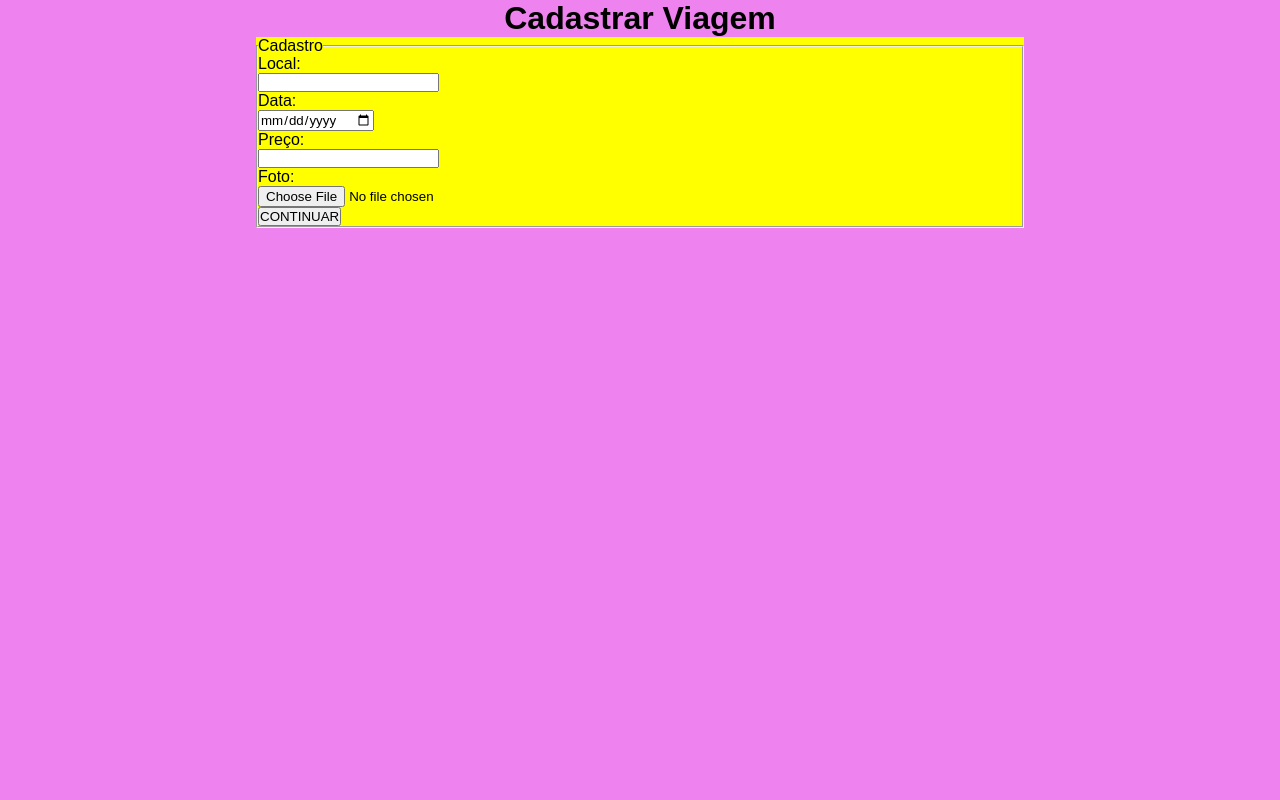
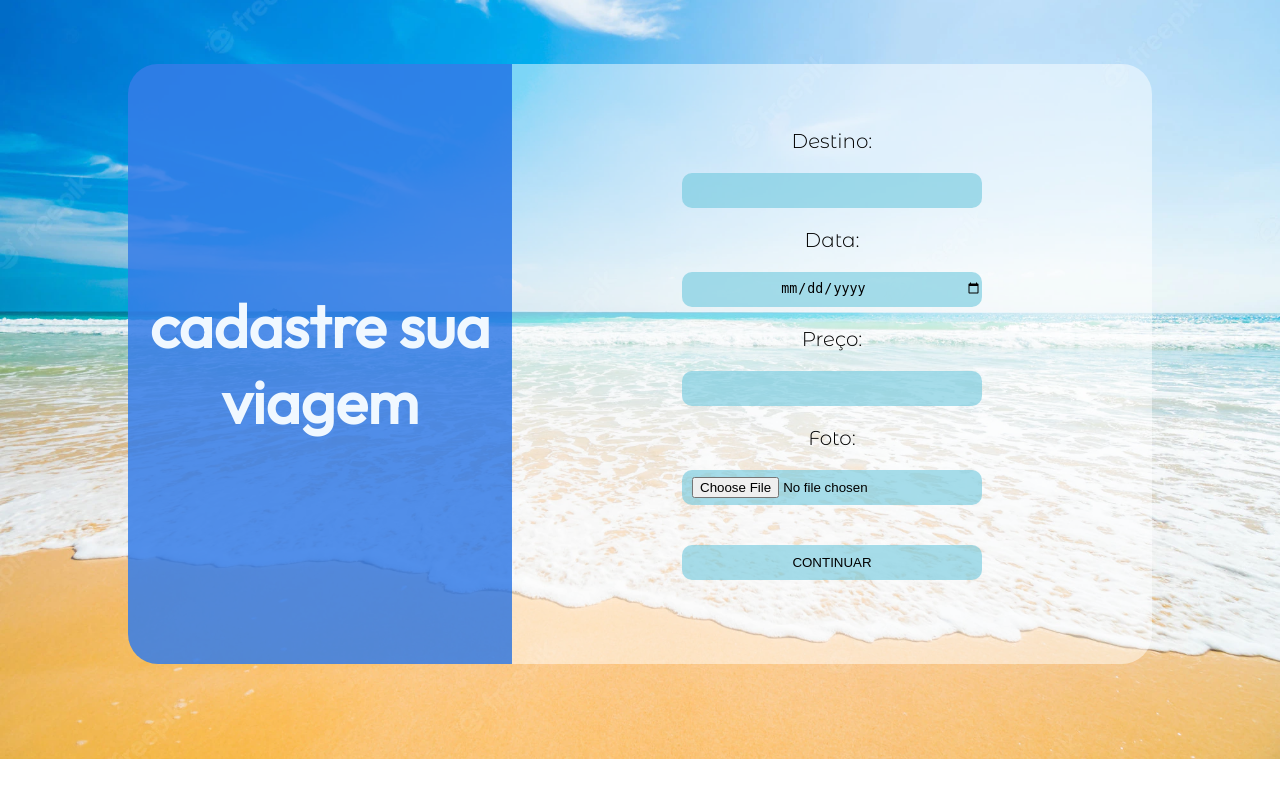
Before and after one commit to carlinhos1206/vooe, a PHP site: page /cad.viagem.php in a window 1280 px wide. Run offline with PHP 8.4, Linux system fonts and the light colour scheme.

Commit message:
tela de cadastro

```diff
--- a/cad.viagem.php
+++ b/cad.viagem.php
@@ -5,19 +5,29 @@
     <meta http-equiv="X-UA-Compatible" content="IE=edge">
     <meta name="viewport" content="width=device-width, initial-scale=1.0">
     <link rel="stylesheet" href="css/cad.viagem.css">
+    <link rel="preconnect" href="https://fonts.googleapis.com">
+<link rel="preconnect" href="https://fonts.gstatic.com" crossorigin>
+<link href="https://fonts.googleapis.com/css2?family=Montserrat+Alternates:wght@300&display=swap" rel="stylesheet">
+
+<link rel="preconnect" href="https://fonts.googleapis.com">
+<link rel="preconnect" href="https://fonts.gstatic.com" crossorigin>
+<link href="https://fonts.googleapis.com/css2?family=Outfit&display=swap" rel="stylesheet">
     <title>Cadastro de Viagem</title>
 </head>
 <body>
-    <h1>Cadastrar Viagem</h1>
+
 
 
     <div class="pai">
+        <div class="esq">
+            <H1>cadastre sua viagem</H1>
+        </div>
         <form action="lista.act.php" method="post" enctype="multipart/form-data">
             <fieldset>
-                <legend>Cadastro</legend>
+
 
                 <div class="inp">
-                <p>Local:</p>
+                <p>Destino:</p>
                 <input type="text" name="local" id="">
 
                 <p>Data:</p>
@@ -27,12 +37,14 @@
                 <input type="text" name="preco" id="">
 
                 <p>Foto:</p>
-                <input type="file" name="foto" id="">
+                <input id="ft" type="file" name="foto" id="" >
 
                 <p><input type="submit" value="CONTINUAR" id=""></p>
 
                 </div>
+
             </fieldset>
+
         </form>
     </div>
 
--- a/css/cad.viagem.css
+++ b/css/cad.viagem.css
@@ -2,7 +2,7 @@
     padding: 0;
     margin: 0;
     box-sizing: border-box;
-    font-family: 'Questrial', sans-serif;
+
 
 
 }
@@ -13,10 +13,79 @@
     display: flex;
     align-items: center;
     justify-content: center;
-    background-color: violet;
     flex-direction: column;
+    background-image: url(../imgs/praia-e-mar_74190-2371.webp);
+    background-position: center;
+    background-size: cover;
+    background-repeat: no-repeat;
 }
 .pai{
+    margin-top: 5%;
+    position: relative;
+    display: flex;
+    width: 80%;
+    height: 600px;
+}
+.esq{
+    font-family: 'Outfit', sans-serif;
+    color: aliceblue;
+    position: relative;
+    display: flex;
+    text-align: center;
+    align-items: center;
+    justify-content: center;
+    font-size: 30px;
     width: 60%;
-    background-color: yellow;
+    height: 600px;
+    background-color: black;
+    border-bottom-left-radius: 30px;
+    border-top-left-radius: 30px;
+    background-color: rgba(53, 125, 232, 0.852);
+
+
 }
+
+form{
+    font-family: 'Montserrat Alternates', sans-serif;
+
+    width: 100%;
+    height: 100%;
+    background-color: rgba(255, 255, 255, 0.485);
+    border-bottom-right-radius: 30px;
+    border-top-right-radius: 30px;
+
+
+}
+p {
+    font-size: 20px;
+}
+input{
+
+    margin: 20px;
+    width: 300px;
+    height: 35px;
+    border: none;
+    background-color: rgba(113, 202, 222, 0.611);
+        position: relative;
+    text-align: center;
+    align-items: center;
+    border-radius: 10px;
+
+}
+#ft{
+
+padding-top: 7px;
+padding-left: 10px;
+
+}
+
+fieldset{
+    border: none;
+    width: 100%;
+    height: 100%;
+    position: relative;
+    display: flex;
+    align-items: center;
+    justify-content: center;
+    text-align: center;
+}
--- a/login.php
+++ b/login.php
@@ -35,7 +35,9 @@
         <h6>Faça seu login e começe a viajar</h6>
     </div>
     <div class="log">
+    <div></div>
      <form action="login.act.php" method="post">
+
         <fieldset>
             <legend>login</legend>
 
```
Also changed, not shown: imgs/praia-e-mar_74190-2371.webp (added), 1 other file.
